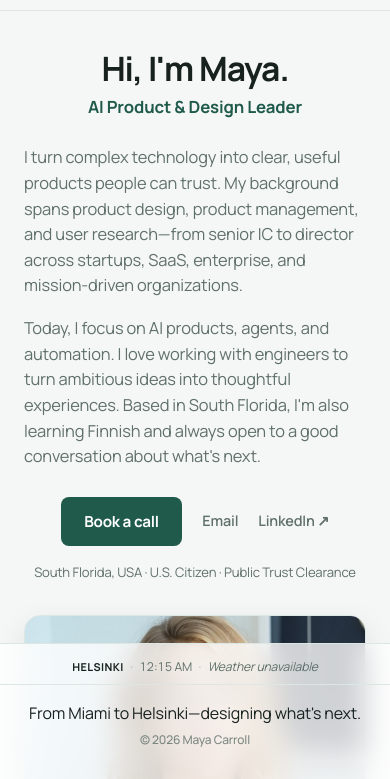
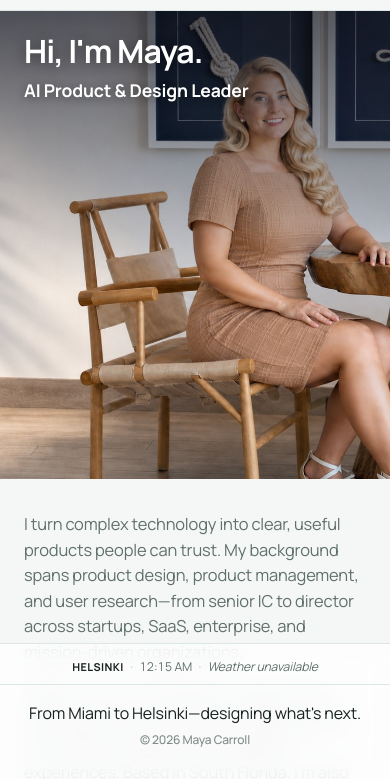
Before and after one commit to mayacarroll-ux/maya-carroll-portfolio, a website: page about.html in a window 390 px wide. Shown: the part 61-840 px from the top of the page. Drawn offline with Linux system fonts and the light colour scheme; no server answers.

Commit message:
Rebuild About page hero as a full-bleed photo banner
Replaces the split (text-column + framed portrait) layout with a
full-width photo banner: heading and role overlaid left-aligned
directly on the image via a gradient scrim, with the body copy,
contact actions, and credentials line left-aligned below it.

Uses the new wide environment photo (optimized to 1800x900) instead
of the tall studio portrait — removes the now-unused about-photo.jpg.
The overlay text is hardcoded white/shadowed rather than tied to the
site's color tokens, since it needs to stay legible against the
actual photo regardless of which theme is active.

Mobile switches to a taller 5:6 crop with the scrim direction flipped
top-to-bottom (the empty wall space shifts from beside her to above
her at that aspect), text anchored to the top of the image instead of
vertically centered.

Updated og:image, og:image dimensions, image alt text, and the
Person JSON-LD image field to point at the new photo.

```diff
--- a/about.html
+++ b/about.html
@@ -30,10 +30,10 @@
     property="og:description"
     content="Maya is an AI product and design leader working across product strategy, human-AI interaction, AI agents, automation, product management, and user research."
   />
-  <meta property="og:image" content="https://maya-carroll-portfolio.vercel.app/about-photo.jpg" />
-  <meta property="og:image:width" content="666" />
-  <meta property="og:image:height" content="1000" />
-  <meta property="og:image:alt" content="Maya, an AI product and design leader" />
+  <meta property="og:image" content="https://maya-carroll-portfolio.vercel.app/about-hero.jpg" />
+  <meta property="og:image:width" content="1800" />
+  <meta property="og:image:height" content="900" />
+  <meta property="og:image:alt" content="Maya Carroll, AI product and design leader" />
   <link rel="canonical" href="https://maya-carroll-portfolio.vercel.app/about.html" />
   <script type="application/ld+json">
     {
@@ -41,7 +41,7 @@
       "@type": "Person",
       "name": "Maya Carroll",
       "url": "https://maya-carroll-portfolio.vercel.app/about.html",
-      "image": "https://maya-carroll-portfolio.vercel.app/about-photo.jpg",
+      "image": "https://maya-carroll-portfolio.vercel.app/about-hero.jpg",
       "jobTitle": "AI Product & Design Leader",
       "description": "Maya is an AI product and design leader working across product strategy, human-AI interaction, AI agents, automation, product management, and user research.",
       "email": "mailto:hiring@mayacarroll.com",
@@ -494,35 +494,59 @@
       overflow: hidden;
     }
 
-    /* ==================== About hero: split layout ==================== */
+    /* ==================== About hero: full-bleed photo banner ====================
+       Text always sits directly on the photo via a gradient scrim rather
+       than beside it — heading/role overlaid top-left on desktop, the
+       gradient direction flips to top-down on mobile since the taller
+       crop there puts more of the empty wall above the subject rather
+       than to her left. */
     #about-hero {
-      padding: clamp(2.5rem, 6vw, 4rem) 0;
+      padding-bottom: clamp(2.5rem, 6vw, 4rem);
     }
-    .hero-split {
-      max-width: 1160px;
+    .hero-banner {
+      position: relative;
+      width: 100%;
+      aspect-ratio: 2 / 1;
+      overflow: hidden;
+    }
+    .hero-banner-img {
+      width: 100%;
+      height: 100%;
+      object-fit: cover;
+      object-position: 68% 42%;
+      display: block;
+    }
+    .hero-banner-overlay {
+      position: absolute;
+      inset: 0;
+      display: flex;
+      flex-direction: column;
+      justify-content: center;
+      padding: 0 clamp(1.5rem, 6vw, 4rem);
+      background: linear-gradient(100deg, rgba(7, 11, 24, 0.6) 0%, rgba(7, 11, 24, 0.28) 42%, rgba(7, 11, 24, 0) 62%);
+    }
+    .hero-banner-overlay h1 {
+      color: #fff;
+      text-shadow: 0 2px 14px rgba(0, 0, 0, 0.45);
+      font-size: clamp(2rem, 5vw, 3.2rem);
+    }
+    .hero-banner-overlay .hero-role {
+      color: #fff;
+      text-shadow: 0 2px 10px rgba(0, 0, 0, 0.45);
+      margin: 0.5rem 0 0;
+      font-size: 1.1rem;
+      font-weight: 700;
+    }
+    .hero-content {
+      max-width: 46rem;
       margin: 0 auto;
-      padding: 0 1.5rem;
-      display: grid;
-      grid-template-columns: 3fr 2fr;
-      gap: clamp(2rem, 5vw, 4rem);
-      align-items: center;
-    }
-    .hero-text {
-      max-width: 34rem;
-    }
-    .hero-text h1 {
-      font-size: clamp(2.1rem, 4.5vw, 3rem);
-    }
-    .hero-role {
-      margin: 0.5rem 0 1.5rem;
-      font-size: 1.05rem;
-      font-weight: 700;
-      color: var(--color-accent);
+      padding: clamp(2rem, 5vw, 3rem) 1.5rem 0;
     }
     .hero-copy {
       margin: 0 0 1.1rem;
       font-size: 1.03rem;
       color: var(--color-text-secondary);
+      text-align: left;
     }
     .hero-copy:last-of-type {
       margin-bottom: 0;
@@ -530,6 +554,7 @@
     .hero-actions {
       display: flex;
       align-items: center;
+      justify-content: flex-start;
       flex-wrap: wrap;
       gap: 0.6rem 1.25rem;
       margin: 1.75rem 0 1rem;
@@ -548,36 +573,19 @@
       margin: 0;
       font-size: 0.82rem;
       color: var(--color-text-secondary);
-    }
-    .hero-portrait {
-      width: 100%;
-      height: auto;
-      aspect-ratio: 4 / 5;
-      object-fit: cover;
-      object-position: 50% 18%;
-      border-radius: 1rem;
-      border: 1px solid var(--color-border);
-      box-shadow: var(--shadow-elevated);
-      display: block;
+      text-align: left;
     }
     @media (max-width: 767px) {
-      .hero-split {
-        grid-template-columns: 1fr;
-        gap: 2rem;
-        text-align: center;
+      .hero-banner {
+        aspect-ratio: 5 / 6;
       }
-      .hero-text {
-        max-width: none;
+      .hero-banner-img {
+        object-position: 62% 38%;
       }
-      .hero-copy {
-        text-align: left;
-      }
-      .hero-actions {
-        justify-content: center;
-      }
-      .hero-portrait {
-        aspect-ratio: 4 / 3;
-        object-position: 50% 22%;
+      .hero-banner-overlay {
+        justify-content: flex-start;
+        padding-top: clamp(1.5rem, 6vw, 2.5rem);
+        background: linear-gradient(180deg, rgba(7, 11, 24, 0.65) 0%, rgba(7, 11, 24, 0.25) 38%, rgba(7, 11, 24, 0) 60%);
       }
     }
 
@@ -879,10 +887,21 @@
 
   <main>
     <section id="about-hero">
-      <div class="hero-split">
-        <div class="hero-text">
+      <div class="hero-banner">
+        <img
+          class="hero-banner-img"
+          src="about-hero.jpg"
+          alt="Maya Carroll, AI product and design leader"
+          width="1800"
+          height="900"
+        />
+        <div class="hero-banner-overlay">
           <h1 data-i18n="about_h1">Hi, I'm Maya.</h1>
           <p class="hero-role" data-i18n="about_title">AI Product &amp; Design Leader</p>
+        </div>
+      </div>
+
+      <div class="hero-content">
         <p class="hero-copy" data-i18n="about_p1">
           I turn complex technology into clear, useful products people can trust. My
           background spans product design, product management, and user research—from senior
@@ -900,15 +919,6 @@
           <a class="contact-link" href="https://www.linkedin.com/in/mayacarroll" target="_blank" rel="noopener" data-i18n="contact_linkedin">LinkedIn ↗</a>
         </div>
         <p class="hero-credentials" data-i18n="credentials_line">South Florida, USA · U.S. Citizen · Public Trust Clearance</p>
-        </div>
-
-        <img
-          class="hero-portrait"
-          src="about-photo.jpg"
-          alt="Maya, an AI product and design leader"
-          width="666"
-          height="1000"
-        />
       </div>
     </section>
   </main>
```
Also changed, not shown: about-hero.jpg (added), about-photo.jpg (deleted). Lines whose indentation alone changed are shown as unchanged.
